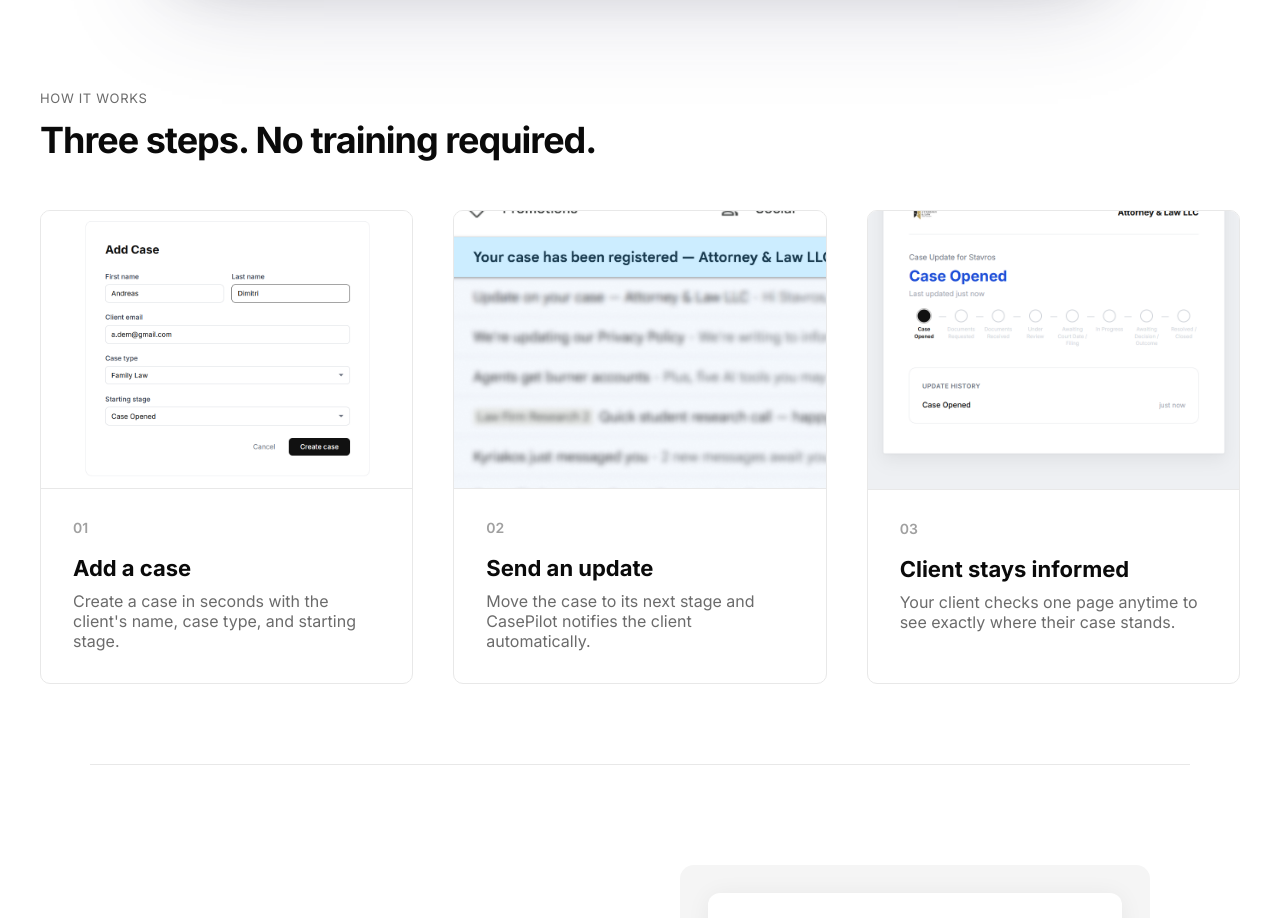
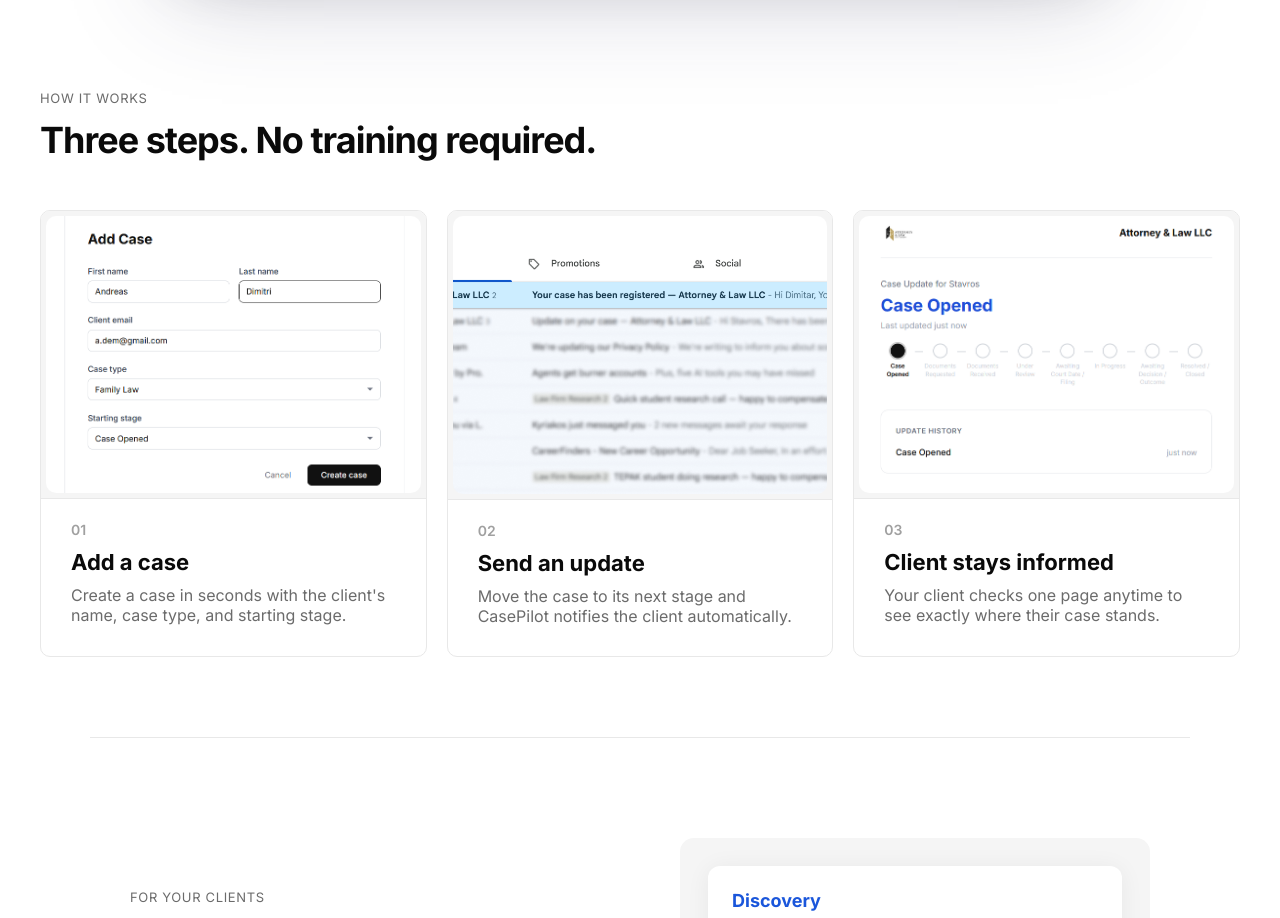
Before and after one commit to ArtemiiHH/case-pilot-website, a React (Vite) app: page / in a window 1280 px wide. Shown: the part 1280-2198 px from the top of the page. Built offline with nearby package versions, Linux system fonts and the light colour scheme.

Commit message:
Fix image sizing in step cards and border

```diff
--- a/src/components/HowItWorks/HowItWorks.jsx
+++ b/src/components/HowItWorks/HowItWorks.jsx
@@ -14,7 +14,9 @@ export default function HowItWorks() {
         {/* Step Card 1 */}
         <div className={styles.step}>
           <div className={styles.screenshotSlot}>
+            <div className={styles.imgFrame}>
               <img src={addCaseImg} alt="Add case form" className={styles.imgAddCase} />
+            </div>
           </div>
           <div className={styles.stepBody}>
             <span className={styles.stepNumber}>01</span>
@@ -29,11 +31,13 @@ export default function HowItWorks() {
         {/* Step Card 2 */}
         <div className={styles.step}>
           <div className={styles.screenshotSlot}>
+            <div className={styles.imgFrame}>
               <img
                 src={clientNotificationImg}
                 alt="Client notification email"
                 className={styles.imgClientNotification}
               />
+            </div>
           </div>
           <div className={styles.stepBody}>
             <span className={styles.stepNumber}>02</span>
@@ -48,7 +52,9 @@ export default function HowItWorks() {
         {/* Step Card 3 */}
         <div className={styles.step}>
           <div className={styles.screenshotSlot}>
+            <div className={styles.imgFrame}>
               <img src={caseOpenedImg} alt="Client tracking page" className={styles.imgCaseOpened} />
+            </div>
           </div>
           <div className={styles.stepBody}>
             <span className={styles.stepNumber}>03</span>
--- a/src/components/HowItWorks/HowItWorks.module.css
+++ b/src/components/HowItWorks/HowItWorks.module.css
@@ -22,7 +22,7 @@
 .stepsGrid {
   display: grid;
   grid-template-columns: repeat(3, 1fr);
-  gap: 40px;
+  gap: 20px;
 }
 
 .step {
@@ -34,7 +34,7 @@
 
 .step h3 {
   font-size: 22px;
-  margin: 18px 0 10px;
+  margin: 10px 0;
 }
 
 .step p {
@@ -44,7 +44,7 @@
 }
 
 .stepBody {
-  padding: 28px 32px 32px;
+  padding: 20px 30px 30px 30px;
 }
 
 .stepNumber {
@@ -57,28 +57,33 @@
   aspect-ratio: 4 / 3;
   background: var(--gray-100);
   border-bottom: 1px solid var(--gray-200);
-  overflow: hidden;
+  padding: 5px;
 }
 
-.screenshotSlot img {
+.imgFrame {
   width: 100%;
   height: 100%;
-  padding: 5px;
+  overflow: hidden;
   border-radius: var(--radius);
+}
+
+.imgFrame img {
+  width: 100%;
+  height: 100%;
   object-fit: cover;
   display: block;
 }
 
 .imgAddCase {
-  transform: scale(1.3);
+  transform: scale(1.5) translateY(1%);
 }
 
 .imgClientNotification {
-  transform: scale(1.6);
+  transform: scale(1);
 }
 
 .imgCaseOpened {
-  transform: scale(1.45);
+  transform: scale(1.6) translateY(8%);
 }
 
 @media (max-width: 768px) {
```
Lines whose indentation alone changed are shown as unchanged.
